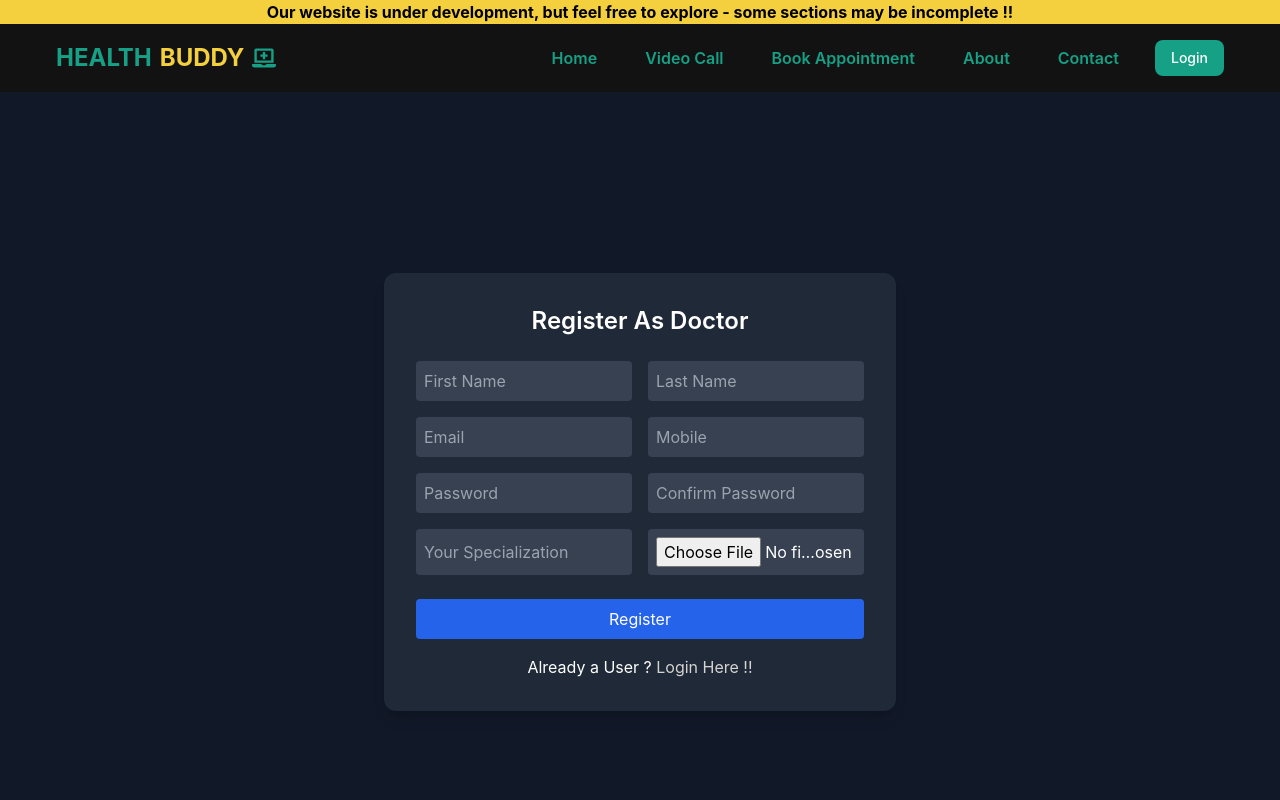
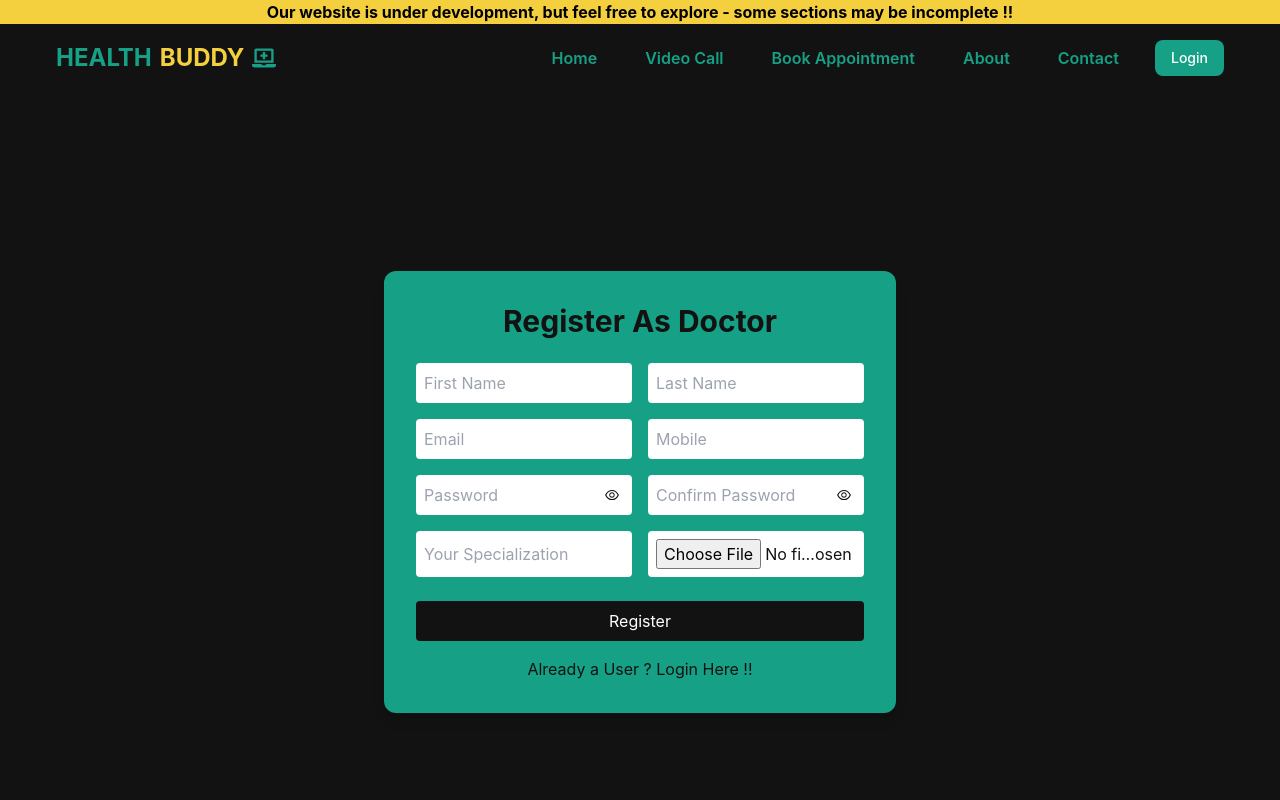
Before and after one commit to nilkanth4077/Healthcare-Frontend, a React (Vite) app: page /doc-registration in a window 1280 px wide. Shown: the top 800 px of the page. Built offline with nearby package versions, Linux system fonts and the light colour scheme.

Commit message:
Color corrections

```diff
--- a/src/App.jsx
+++ b/src/App.jsx
@@ -37,7 +37,7 @@ import AdminDashHome from './pages/Admin/AdminDashHome';
 function App() {
   return (
     <>
-      <h4 className='font-bold flex justify-center bg-secondary'>Our website is under development, but feel free to explore - some sections may be incomplete !!</h4>
+      <h4 className='font-bold flex justify-center bg-secondary'><span className='mx-3'>Our website is under development, but feel free to explore - some sections may be incomplete !!</span></h4>
       <BrowserRouter>
         <Routes>
           <Route path="/" element={<HomePage />} />
--- a/src/pages/Doctor/DoctorRegistration.jsx
+++ b/src/pages/Doctor/DoctorRegistration.jsx
@@ -4,8 +4,14 @@ import Navbar from "../../components/Navbar";
 import { Footer } from "../../components/Footer";
 import { toast } from "react-toastify";
 import BaseUrl from "../../reusables/BaseUrl";
+import { AiOutlineEye, AiOutlineEyeInvisible } from "react-icons/ai";
 
 export default function DoctorRegistration() {
+
+    const [loading, setLoading] = useState(false);
+    const [error, setError] = useState("");
+    const [showPassword, setShowPassword] = useState(false);
+    const [showConfirmPassword, setShowConfirmPassword] = useState(false);
     const [formData, setFormData] = useState({
         firstName: "",
         lastName: "",
@@ -16,9 +22,6 @@ export default function DoctorRegistration() {
         specialization: "",
         documentFile: null,
     });
-
-    const [loading, setLoading] = useState(false);
-    const [error, setError] = useState("");
 
     const handleChange = (e) => {
         const { name, value, files } = e.target;
@@ -74,13 +77,13 @@ export default function DoctorRegistration() {
     return (
         <>
             <Navbar />
-            <div className="flex items-center justify-center min-h-screen bg-gray-900 p-4">
+            <div className="flex items-center justify-center min-h-screen bg-back p-4">
                 <form
                     onSubmit={handleSubmit}
                     encType="multipart/form-data"
-                    className="w-full max-w-lg bg-gray-800 p-8 rounded-xl shadow-lg"
+                    className="w-full max-w-lg bg-primary p-8 rounded-xl shadow-lg"
                 >
-                    <h2 className="text-2xl font-semibold text-center text-white mb-6">Register As Doctor</h2>
+                    <h2 className="text-3xl font-bold text-center text-back mb-6">Register As Doctor</h2>
 
                     <div className="grid grid-cols-1 md:grid-cols-2 gap-4">
                         <input
@@ -90,7 +93,7 @@ export default function DoctorRegistration() {
                             value={formData.firstName}
                             onChange={handleChange}
                             required
-                            className="w-full p-2 rounded bg-gray-700 text-white focus:outline-none focus:ring-2 focus:ring-blue-500"
+                            className="w-full p-2 rounded bg-white text-mtext focus:outline-none focus:ring-2 focus:ring-back"
                         />
 
                         <input
@@ -100,7 +103,7 @@ export default function DoctorRegistration() {
                             value={formData.lastName}
                             onChange={handleChange}
                             required
-                            className="w-full p-2 rounded bg-gray-700 text-white focus:outline-none focus:ring-2 focus:ring-blue-500"
+                            className="w-full p-2 rounded bg-white text-mtext focus:outline-none focus:ring-2 focus:ring-back"
                         />
 
                         <input
@@ -110,7 +113,7 @@ export default function DoctorRegistration() {
                             value={formData.email}
                             onChange={handleChange}
                             required
-                            className="w-full p-2 rounded bg-gray-700 text-white focus:outline-none focus:ring-2 focus:ring-blue-500"
+                            className="w-full p-2 rounded bg-white text-mtext focus:outline-none focus:ring-2 focus:ring-back"
                         />
 
                         <input
@@ -120,28 +123,52 @@ export default function DoctorRegistration() {
                             value={formData.mobile}
                             onChange={handleChange}
                             required
-                            className="w-full p-2 rounded bg-gray-700 text-white focus:outline-none focus:ring-2 focus:ring-blue-500"
+                            className="w-full p-2 rounded bg-white text-mtext focus:outline-none focus:ring-2 focus:ring-back"
                         />
 
+                        <div className="relative w-full">
                             <input
-                            type="password"
+                                type={showPassword ? "text" : "password"}
                                 name="password"
                                 placeholder="Password"
                                 value={formData.password}
                                 onChange={handleChange}
                                 required
-                            className="w-full p-2 rounded bg-gray-700 text-white focus:outline-none focus:ring-2 focus:ring-blue-500"
+                                className="w-full p-2 pr-10 rounded bg-white text-mtext focus:outline-none focus:ring-2 focus:ring-back"
                             />
+                            <div
+                                className="absolute inset-y-0 right-3 flex items-center cursor-pointer"
+                                onClick={() => setShowPassword(!showPassword)}
+                            >
+                                {showPassword ? (
+                                    <AiOutlineEyeInvisible className="text-mtext" />
+                                ) : (
+                                    <AiOutlineEye className="text-mtext" />
+                                )}
+                            </div>
+                        </div>
 
+                        <div className="relative w-full">
                             <input
-                            type="password"
+                                type={showConfirmPassword ? "text" : "password"}
                                 name="confirmPassword"
                                 placeholder="Confirm Password"
                                 value={formData.confirmPassword}
                                 onChange={handleChange}
                                 required
-                            className="w-full p-2 rounded bg-gray-700 text-white focus:outline-none focus:ring-2 focus:ring-blue-500"
+                                className="w-full p-2 rounded bg-white text-mtext focus:outline-none focus:ring-2 focus:ring-back"
                             />
+                            <div
+                                className="absolute inset-y-0 right-3 flex items-center cursor-pointer"
+                                onClick={() => setShowConfirmPassword(!showConfirmPassword)}
+                            >
+                                {showConfirmPassword ? (
+                                    <AiOutlineEyeInvisible className="text-mtext" />
+                                ) : (
+                                    <AiOutlineEye className="text-mtext" />
+                                )}
+                            </div>
+                        </div>
 
                         <input
                             type="text"
@@ -150,7 +177,7 @@ export default function DoctorRegistration() {
                             value={formData.specialization}
                             onChange={handleChange}
                             required
-                            className="w-full p-2 rounded bg-gray-700 text-white focus:outline-none focus:ring-2 focus:ring-blue-500"
+                            className="w-full p-2 rounded bg-white text-mtext focus:outline-none focus:ring-2 focus:ring-back"
                         />
 
                         <input
@@ -159,7 +186,7 @@ export default function DoctorRegistration() {
                             accept=".pdf,.doc,.docx,.jpg,.jpeg,.png"
                             onChange={handleChange}
                             required
-                            className="w-full p-2 rounded bg-gray-700 text-white focus:outline-none focus:ring-2 focus:ring-blue-500"
+                            className="w-full p-2 rounded bg-white text-mtext focus:outline-none focus:ring-2 focus:ring-back"
                         />
 
                     </div>
@@ -170,12 +197,12 @@ export default function DoctorRegistration() {
 
                     <button
                         type="submit"
-                        className="w-full mt-6 bg-blue-600 hover:bg-blue-700 text-white py-2 px-4 rounded flex justify-center items-center"
+                        className="w-full mt-6 bg-back hover:bg-secondary text-white hover:text-black py-2 px-4 rounded flex justify-center items-center"
                         disabled={loading}
                     >
                         {loading ? (
                             <svg
-                                className="animate-spin h-5 w-5 text-white"
+                                className="animate-spin h-5 w-5 text-mtext"
                                 xmlns="http://www.w3.org/2000/svg"
                                 fill="none"
                                 viewBox="0 0 24 24"
@@ -198,7 +225,7 @@ export default function DoctorRegistration() {
                             "Register"
                         )}
                     </button>
-                    <h3 className="text-center text-white mt-4">Already a User ? <a href="/login" className="text-stone-300 hover:text-white">Login Here !!</a></h3>
+                    <h3 className="text-center text-mtext mt-4">Already a User ? <a href="/login" className="text-mtext hover:text-secondary">Login Here !!</a></h3>
                 </form>
             </div>
             <Footer />
--- a/src/reusables/BaseUrl.jsx
+++ b/src/reusables/BaseUrl.jsx
@@ -1,6 +1,6 @@
 // const BaseUrl = process.env.REACT_APP_API_BASE_URL;
 
-// const BaseUrl = "http://localhost:8080";
-const BaseUrl = "https://healthcare-ot3a.onrender.com";
+const BaseUrl = "http://localhost:8080";
+// const BaseUrl = "https://healthcare-ot3a.onrender.com";
 
 export default BaseUrl;
--- a/tailwind.config.js
+++ b/tailwind.config.js
@@ -8,7 +8,8 @@ export default {
       colors: {
         primary: "#16A085",
         secondary: "#F4D03F",
-        back: "#121212"
+        back: "#121212",
+        mtext: "#121212"
       },
 
       fontFamily: {
```
Also changed, not shown: src/pages/Login.jsx (+12 -12 lines), src/pages/Register.jsx (+17 -17 lines). Lines whose indentation alone changed are shown as unchanged.
